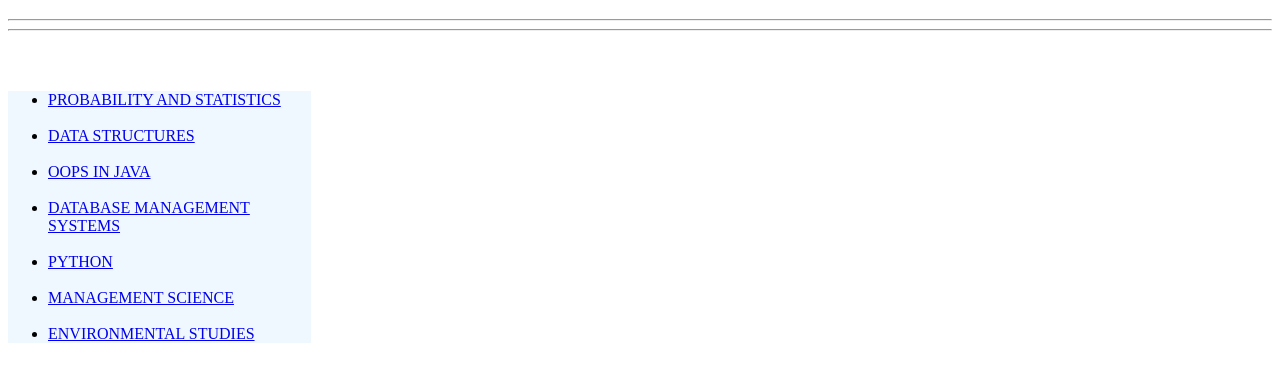
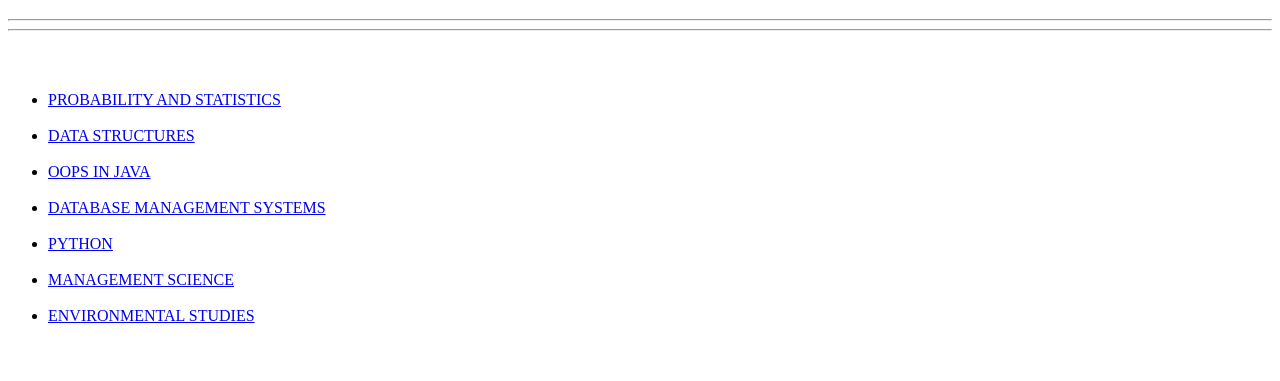
Before and after one commit to Ajju-22/pro__________1, a plain HTML site: page index.html in a window 1280 px wide. Shown: the part 61-442 px from the top of the page. Drawn offline with Linux system fonts and the light colour scheme.

Commit message:
Update style.css

```diff
--- a/style.css
+++ b/style.css
@@ -5,6 +5,5 @@
 }
 
 .subjects{
-    background-color: aliceblue;
-    margin-right: 76%;
+
 }
```
